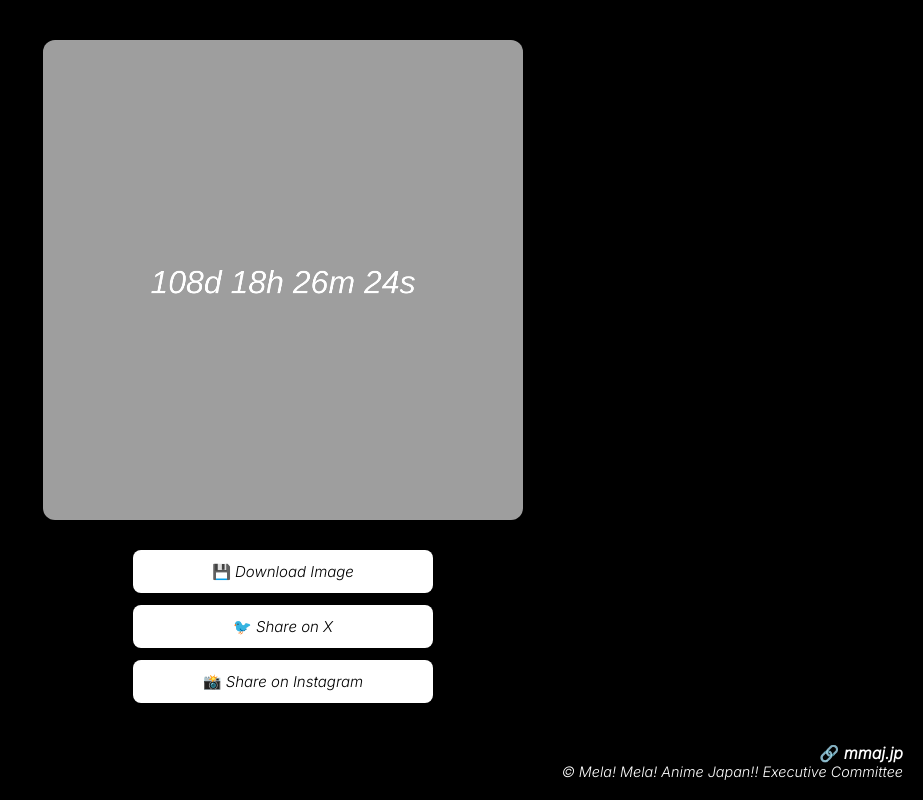
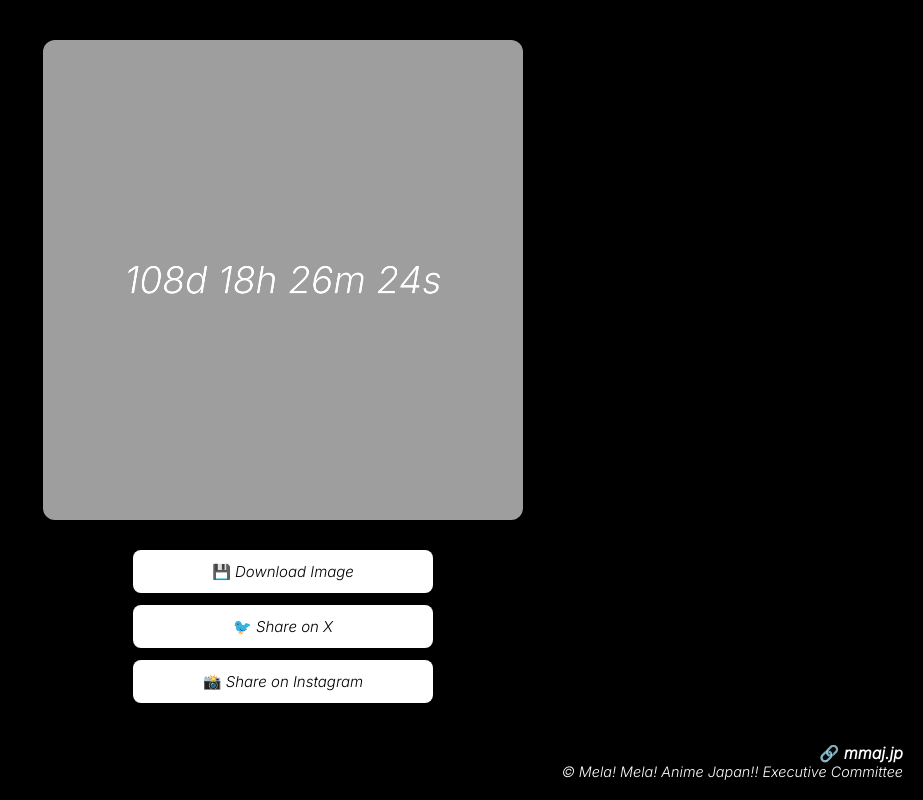
Before and after one commit to mmaj-official/countdown-gen, a plain HTML site: page index.html in a window 1280 px wide. Shown: the whole page, without its empty margins (357-1280 px from the left). Drawn offline with Linux system fonts and the light colour scheme.

Commit message:
Add files via upload

```diff
--- a/index.html
+++ b/index.html
@@ -105,7 +105,7 @@
       const countdownText = `${days}d ${hours}h ${minutes}m ${seconds}s`;
 
       ctx.fillStyle = "white";
-      ctx.font = "italic 72px 'Inter', sans-serif";
+      ctx.font = "italic 84px 'Inter', sans-serif";
       ctx.textAlign = "center";
       ctx.fillText(countdownText, canvas.width / 2, canvas.height / 2 + 30);
     };
```
